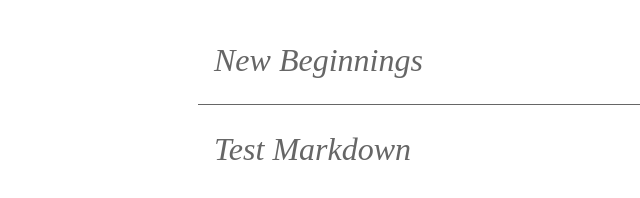
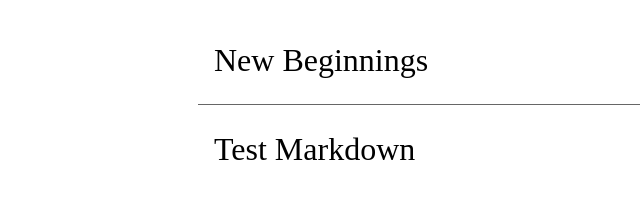
Before and after one commit to rvgpl/gatsby-blog, a Gatsby site: page / in a window 1280 px wide. Shown: the whole page, without its empty margins (42-682 px from the left). Built offline with nearby package versions, Linux system fonts and the light colour scheme; Gatsby itself is replaced by a stand-in of ours.

Commit message:
Removes tomato color and replaces it with black, to be consistent

```diff
--- a/src/pages/index.js
+++ b/src/pages/index.js
@@ -69,8 +69,6 @@ const BlogListItem = styled.li`
   padding: 1.6rem 1rem;
   font-size: 2rem;
   border-bottom: 1px solid #666;
-  font-style: italic;
-  color: #666;
   cursor: pointer;
 
   &:last-child {
@@ -78,7 +76,7 @@ const BlogListItem = styled.li`
   }
 
   &:hover {
-    background-color: tomato;
+    background-color: black;
     color: white;
   }
 `;
```
